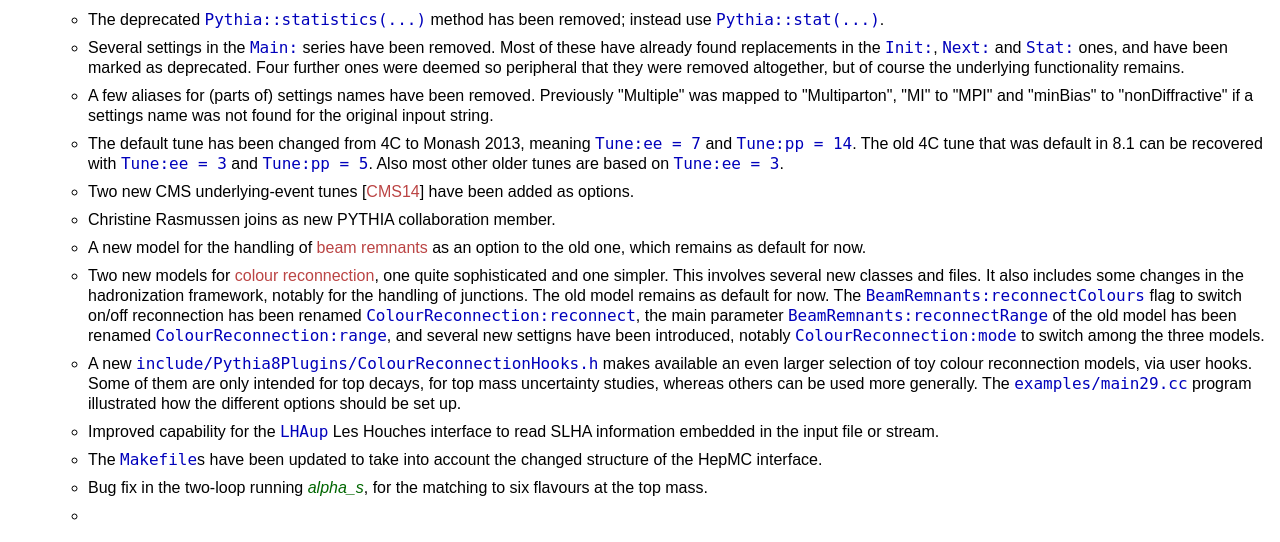
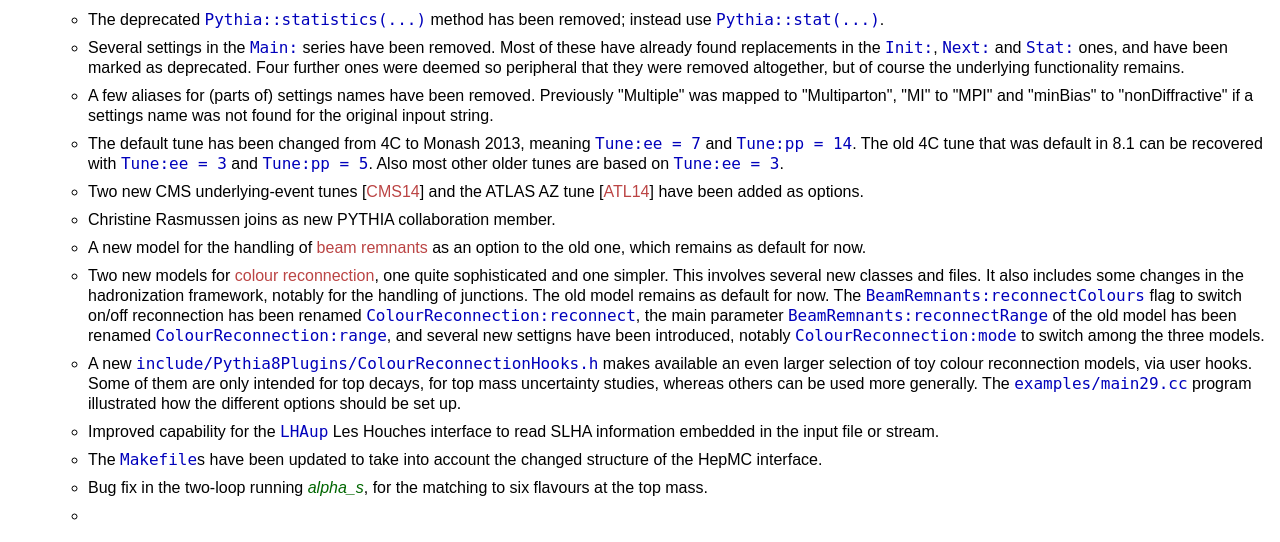
Before and after one commit to smrenna/sm-dev-git, a PHP site: page /UpdateHistory.php?filepath=1 in a window 1280 px wide. Shown: the part 951-1493 px from the top of the page. Run offline with PHP 8.4, Linux system fonts and the light colour scheme; data that the repository does not hold is empty.

Commit message:
Include ATLAS tune AZ; some cleanup of pptune code.
git-svn-id: svn+ssh://svn.hepforge.org/hepforge/svn/pythia8/pythia82/trunk@303 ffdf98f5-c1f1-482d-8be8-39a3f79b3492

```diff
--- a/share/Pythia8/htmldoc/Bibliography.html
+++ b/share/Pythia8/htmldoc/Bibliography.html
@@ -42,6 +42,9 @@ JHEP 1106 (2011) 128 [arXiv:1106.0522 [hep-ph]]</dd>
 
 <dt>ATL12</dt>
 <dd>ATLAS Collaboration, ATL-PHYS-PUB-2012-003</dd>
+
+<dt>ATL14</dt>
+<dd>ATLAS Collaboration, CERN-PH-EP-2014-075 [arXiv:1406.3660 [hep-ex]]</dd>
 
 <dt>And83</dt>
 <dd>B. Andersson, G. Gustafson, G. Ingelman and T. Sj&ouml;strand,
--- a/share/Pythia8/htmldoc/UpdateHistory.html
+++ b/share/Pythia8/htmldoc/UpdateHistory.html
@@ -18,7 +18,7 @@ but this should only affect a small part of the user code.
 
 <ul>
 
-<li>8.200: 6 August 2014
+<li>8.200: 7 August 2014
 <ul>
 
 <li>A new <code>share/Pythia8</code> directory collects all
@@ -131,8 +131,8 @@ tune that was default in 8.1 can be recovered with
 Also most other older tunes are based on <code>Tune:ee = 3</code>.
 </li>
 
-<li>Two new CMS underlying-event tunes [<a href="Bibliography.html" target="page">CMS14</a>] have been added
-as options.</li>
+<li>Two new CMS underlying-event tunes [<a href="Bibliography.html" target="page">CMS14</a>] and the ATLAS
+AZ tune [<a href="Bibliography.html" target="page">ATL14</a>] have been added as options.</li>
 
 <li>Christine Rasmussen joins as new PYTHIA collaboration member.</li>
 
--- a/share/Pythia8/htmldoc/Version.html
+++ b/share/Pythia8/htmldoc/Version.html
@@ -18,7 +18,7 @@ Version and subversion number, with three significant decimals.
 
 
 <p/><code>mode&nbsp; </code><strong> Pythia:versionDate &nbsp;</strong>
- (<code>default = <strong>20140806</strong></code>)<br/>
+ (<code>default = <strong>20140807</strong></code>)<br/>
 Last date of change of current (sub)version, in format yyyymmdd.
 
 
--- a/share/Pythia8/phpdoc/Bibliography.php
+++ b/share/Pythia8/phpdoc/Bibliography.php
@@ -63,6 +63,9 @@ JHEP 1106 (2011) 128 [arXiv:1106.0522 [hep-ph]]</dd>
 
 <dt>ATL12</dt>
 <dd>ATLAS Collaboration, ATL-PHYS-PUB-2012-003</dd>
+
+<dt>ATL14</dt>
+<dd>ATLAS Collaboration, CERN-PH-EP-2014-075 [arXiv:1406.3660 [hep-ex]]</dd>
 
 <dt>And83</dt>
 <dd>B. Andersson, G. Gustafson, G. Ingelman and T. Sj&ouml;strand,
--- a/share/Pythia8/phpdoc/Tunes.php
+++ b/share/Pythia8/phpdoc/Tunes.php
@@ -108,6 +108,8 @@ and with different emphasis on minimum-bias and underlying-event data
 [<a href="Bibliography.php" target="page">ATL12</a>]. These typically require LHAPDF to be linked, but this
 can be avoided in cases where the same PDF set is implemented internally.
 Also two CMS underlying-event tunes are implemented [<a href="Bibliography.php" target="page">CMS14</a>].
+The ATLAS AZ tune [<a href="Bibliography.php" target="page">ATL14</a>] instead puts emphasis on the <i>pT</i>
+spectrum of the <i>Z^/gamma^*0</i> boson.
 
 <p/>
 Central diffraction is a recent addition to the "soft QCD" process palette,
@@ -236,7 +238,7 @@ set <code>Tune:preferLHAPDF = off</code> <i>before</i> the
 <code>Tune:pp</code> choice.
 
 
-<br/><br/><table><tr><td><strong>Tune:pp  </td><td>  &nbsp;&nbsp;(<code>default = <strong>14</strong></code>; <code>minimum = -1</code>; <code>maximum = 16</code>)</td></tr></table>
+<br/><br/><table><tr><td><strong>Tune:pp  </td><td>  &nbsp;&nbsp;(<code>default = <strong>14</strong></code>; <code>minimum = -1</code>; <code>maximum = 17</code>)</td></tr></table>
 Choice of tune to <ei>pp/ppbar</ei> data, mainly for the
 initial-state-radiation, multiparton-interactions and  beam-remnants
 aspects of PYTHIA. Note that the previous crude (non-)tunes
@@ -267,6 +269,7 @@ not all that different, but you will not be fully consistent.)
 <input type="radio" name="3" value="14" checked="checked"><strong>14 </strong>: the Monash 2013 tune by Peter Skands at al. <ref>Ska14</ref>, to both <ei>e^+e^-</ei> and <ei>pp/pbarp</ei> data.  Should be combined with <code>Tune:ee = 7</code>. <br/>
 <input type="radio" name="3" value="15"><strong>15 </strong>: "CMS UE Tune CUETP8S1-CTEQ6L1", an underlying-event  tune based on tune 4C <ref>CMS14</ref>. Uses CTEQ 6L1, by default  from LHAPDF. <br/>
 <input type="radio" name="3" value="16"><strong>16 </strong>: "CMS UE Tune CUETP8S1-HERAPDF1.5LO", an underlying-event  tune based on tune 4C <ref>CMS14</ref>. Uses HERAPDF1.5LO, which is not  currently implemented in PYTHIA, so you must link LHAPDF.  <br/>
+<input type="radio" name="3" value="17"><strong>17 </strong>: "ATLAS Tune AZ", is tuned to the <ei>pT</ei> spectrum  of the <ei>Z^/gamma^*0</ei> boson in a set of rapidity bins <ref>ATL14</ref>.  <br/>
 
 
 <input type="hidden" name="saved" value="1"/>
--- a/share/Pythia8/phpdoc/UpdateHistory.php
+++ b/share/Pythia8/phpdoc/UpdateHistory.php
@@ -39,7 +39,7 @@ but this should only affect a small part of the user code.
 
 <ul>
 
-<li>8.200: 6 August 2014
+<li>8.200: 7 August 2014
 <ul>
 
 <li>A new <code>share/Pythia8</code> directory collects all
@@ -153,8 +153,8 @@ tune that was default in 8.1 can be recovered with
 Also most other older tunes are based on <code>Tune:ee = 3</code>.
 </li>
 
-<li>Two new CMS underlying-event tunes [<a href="Bibliography.php" target="page">CMS14</a>] have been added
-as options.</li>
+<li>Two new CMS underlying-event tunes [<a href="Bibliography.php" target="page">CMS14</a>] and the ATLAS
+AZ tune [<a href="Bibliography.php" target="page">ATL14</a>] have been added as options.</li>
 
 <li>Christine Rasmussen joins as new PYTHIA collaboration member.</li>
 
--- a/share/Pythia8/phpdoc/Version.php
+++ b/share/Pythia8/phpdoc/Version.php
@@ -39,7 +39,7 @@ Version and subversion number, with three significant decimals.
 
 
 <p/><code>mode&nbsp; </code><strong> Pythia:versionDate &nbsp;</strong>
- (<code>default = <strong>20140806</strong></code>)<br/>
+ (<code>default = <strong>20140807</strong></code>)<br/>
 Last date of change of current (sub)version, in format yyyymmdd.
 
 
--- a/share/Pythia8/xmldoc/Bibliography.xml
+++ b/share/Pythia8/xmldoc/Bibliography.xml
@@ -36,6 +36,9 @@ JHEP 1106 (2011) 128 [arXiv:1106.0522 [hep-ph]]</dd>
 
 <dt>ATL12</dt>
 <dd>ATLAS Collaboration, ATL-PHYS-PUB-2012-003</dd>
+
+<dt>ATL14</dt>
+<dd>ATLAS Collaboration, CERN-PH-EP-2014-075 [arXiv:1406.3660 [hep-ex]]</dd>
 
 <dt>And83</dt>
 <dd>B. Andersson, G. Gustafson, G. Ingelman and T. Sj&ouml;strand,
--- a/share/Pythia8/xmldoc/UpdateHistory.xml
+++ b/share/Pythia8/xmldoc/UpdateHistory.xml
@@ -12,7 +12,7 @@ but this should only affect a small part of the user code.
 
 <ul>
 
-<li>8.200: 6 August 2014
+<li>8.200: 7 August 2014
 <ul>
 
 <li>A new <code>share/Pythia8</code> directory collects all
@@ -125,8 +125,8 @@ tune that was default in 8.1 can be recovered with
 Also most other older tunes are based on <code>Tune:ee = 3</code>.
 </li>
 
-<li>Two new CMS underlying-event tunes <ref>CMS14</ref> have been added
-as options.</li>
+<li>Two new CMS underlying-event tunes <ref>CMS14</ref> and the ATLAS
+AZ tune <ref>ATL14</ref> have been added as options.</li>
 
 <li>Christine Rasmussen joins as new PYTHIA collaboration member.</li>
 
--- a/share/Pythia8/xmldoc/Version.xml
+++ b/share/Pythia8/xmldoc/Version.xml
@@ -10,7 +10,7 @@ form part of the standard databases and be queried accordingly.
 Version and subversion number, with three significant decimals.
 </parmfix>
 
-<modefix name="Pythia:versionDate" default="20140806">
+<modefix name="Pythia:versionDate" default="20140807">
 Last date of change of current (sub)version, in format yyyymmdd.
 </modefix>
 
```
Also changed, not shown: share/Pythia8/htmldoc/Tunes.html (+6 -1 lines), share/Pythia8/xmldoc/Tunes.xml (+6 -1 lines), 1 other file.
